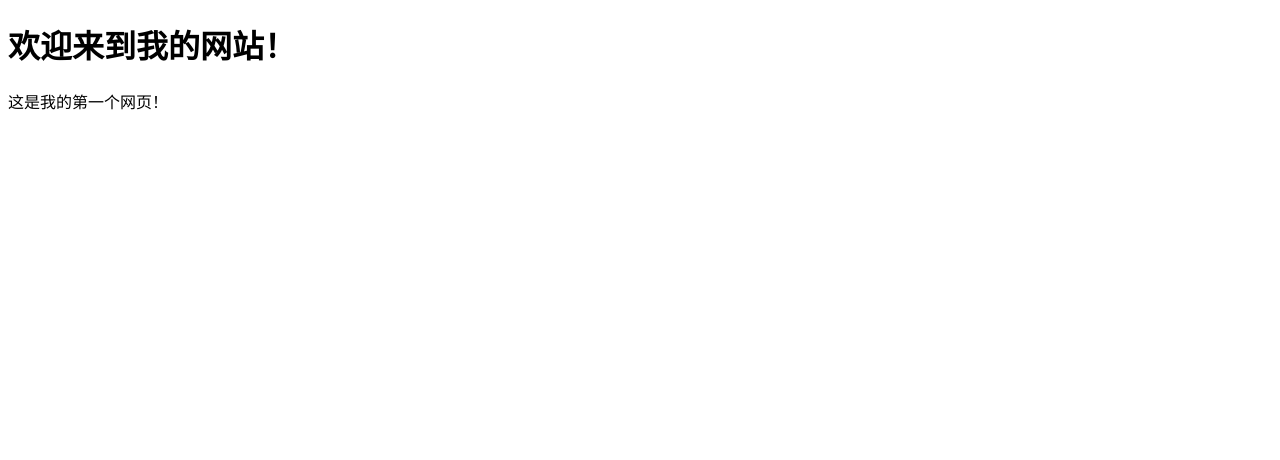
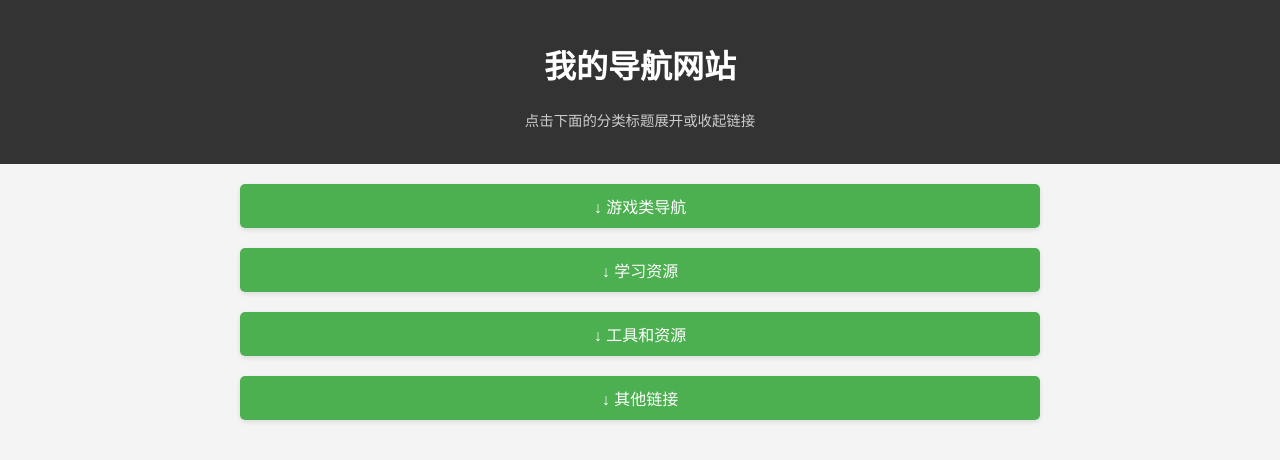
Before and after one commit to 1224-HuangJin/1224-HuangJin.github.io, a plain HTML site: page index.html in a window 1280 px wide. Drawn offline with Linux system fonts and the light colour scheme.

Commit message:
Update index.html

```diff
--- a/index.html
+++ b/index.html
@@ -1,11 +1,160 @@
 <!DOCTYPE html>
 <html lang="zh-CN">
 <head>
-    <meta charset="UTF-8">
-    <title>导航</title>
+  <!-- 定义字符编码和视口设置 -->
+  <meta charset="UTF-8">
+  <meta name="viewport" content="width=device-width, initial-scale=1.0">
+  <!-- 网页标题 -->
+  <title>我的导航网站</title>
+
+  <!-- 内部样式表，定义页面的 CSS 样式 -->
+  <style>
+    /* 设置整个页面的基础样式 */
+    body {
+      margin: 0; /* 去除浏览器默认的边距 */
+      font-family: Arial, sans-serif; /* 设置全局字体 */
+      background-color: #f4f4f4; /* 设置背景颜色 */
+    }
+
+    /* 页眉区域的样式 */
+    header {
+      background-color: #333; /* 深色背景 */
+      color: #fff; /* 白色文字 */
+      padding: 20px; /* 内边距 */
+      text-align: center; /* 文字居中 */
+    }
+
+    /* 页眉中段落的样式 */
+    header p {
+      margin-top: 10px; /* 顶部外边距 */
+      font-size: 0.9em; /* 字体相对较小 */
+      color: #ccc; /* 浅灰色文字 */
+    }
+
+    /* 主容器样式，用于限制内容宽度并居中显示 */
+    .container {
+      max-width: 800px;  /* 最大宽度 */
+      margin: 20px auto; /* 上下边距为20px，左右自动居中 */
+      padding: 0 20px;   /* 内边距 */
+    }
+
+    /* 导航板块的整体样式 */
+    .section {
+      background-color: #fff; /* 白色背景 */
+      border-radius: 5px;     /* 边角圆润 */
+      margin-bottom: 20px;    /* 下边距，板块间隔 */
+      box-shadow: 0 2px 5px rgba(0, 0, 0, 0.1); /* 添加阴影效果 */
+      overflow: hidden;       /* 隐藏溢出的内容 */
+    }
+
+    /* 导航板块标题的样式 */
+    .section header {
+      background-color: #4CAF50; /* 绿色背景 */
+      color: #fff;               /* 白色文字 */
+      padding: 10px;             /* 内边距 */
+      cursor: pointer;           /* 鼠标悬停显示指针，提示可点击 */
+      user-select: none;         /* 禁止文本被选中 */
+    }
+
+    /* 当鼠标悬停在板块标题上时，改变背景颜色 */
+    .section header:hover {
+      background-color: #45a049; /* 更深的绿色 */
+    }
+
+    /* 导航板块内容区域样式 */
+    .section .content {
+      padding: 10px;  /* 内边距 */
+      display: none;  /* 默认隐藏内容，点击标题后显示 */
+    }
+
+    /* 导航链接的样式 */
+    .section .content a {
+      display: block;           /* 链接独占一行 */
+      padding: 8px 0;           /* 上下内边距 */
+      color: #333;              /* 链接文字颜色 */
+      text-decoration: none;    /* 默认无下划线 */
+    }
+
+    /* 鼠标悬停在链接上时显示下划线 */
+    .section .content a:hover {
+      text-decoration: underline;
+    }
+  </style>
 </head>
 <body>
-    <h1>欢迎来到我的网站！</h1>
-    <p>这是我的第一个网页！</p>
+  <!-- 页眉区域：显示网站标题和简单说明 -->
+  <header>
+    <h1>我的导航网站</h1>
+    <p>点击下面的分类标题展开或收起链接</p>
+  </header>
+
+  <!-- 主容器：包裹所有导航板块 -->
+  <div class="container">
+    <!-- 第一板块：游戏类导航 -->
+    <div class="section" id="section1">
+      <!-- 该标题可点击，点击时调用 JavaScript 函数 toggleSection() 来展开或收起内容 -->
+      <header onclick="toggleSection('section1')">↓ 游戏类导航</header>
+      <!-- 内容区域：包含多个链接，初始状态为隐藏 -->
+      <div class="content">
+        <!-- 每个链接使用 <a> 标签，并设置 target="_blank" 使链接在新窗口打开 -->
+        <a href="https://www.minecraft.net/" target="_blank">Minecraft</a>
+        <a href="https://www.roblox.com/" target="_blank">Roblox</a>
+        <a href="https://store.steampowered.com/" target="_blank">Steam</a>
+      </div>
+    </div>
+
+    <!-- 第二板块：学习资源 -->
+    <div class="section" id="section2">
+      <header onclick="toggleSection('section2')">↓ 学习资源</header>
+      <div class="content">
+        <a href="https://www.w3schools.com/" target="_blank">W3Schools</a>
+        <a href="https://developer.mozilla.org/zh-CN/" target="_blank">MDN Web Docs</a>
+        <a href="https://www.freecodecamp.org/" target="_blank">freeCodeCamp</a>
+      </div>
+    </div>
+
+    <!-- 第三板块：工具和资源 -->
+    <div class="section" id="section3">
+      <header onclick="toggleSection('section3')">↓ 工具和资源</header>
+      <div class="content">
+        <a href="https://codepen.io/" target="_blank">CodePen</a>
+        <a href="https://github.com/" target="_blank">GitHub</a>
+        <a href="https://www.figma.com/" target="_blank">Figma</a>
+      </div>
+    </div>
+
+    <!-- 第四板块：其他链接 -->
+    <div class="section" id="section4">
+      <header onclick="toggleSection('section4')">↓ 其他链接</header>
+      <div class="content">
+        <a href="https://www.google.com/" target="_blank">Google</a>
+        <a href="https://www.youtube.com/" target="_blank">YouTube</a>
+        <a href="https://twitter.com/" target="_blank">Twitter</a>
+      </div>
+    </div>
+  </div>
+
+  <!-- JavaScript 区域：用于控制板块的展开和收起 -->
+  <script>
+    /**
+     * toggleSection 函数用于切换指定板块内容的显示状态
+     * @param {string} sectionId - 要切换的板块的 ID
+     */
+    function toggleSection(sectionId) {
+      // 获取对应的板块元素
+      const section = document.getElementById(sectionId);
+      // 从板块中获取内容区域（class 为 "content"）
+      const content = section.querySelector('.content');
+
+      // 判断当前内容是否显示
+      if (content.style.display === 'block') {
+        // 如果当前为显示状态，则隐藏内容
+        content.style.display = 'none';
+      } else {
+        // 如果当前为隐藏状态，则显示内容
+        content.style.display = 'block';
+      }
+    }
+  </script>
 </body>
 </html>
```
